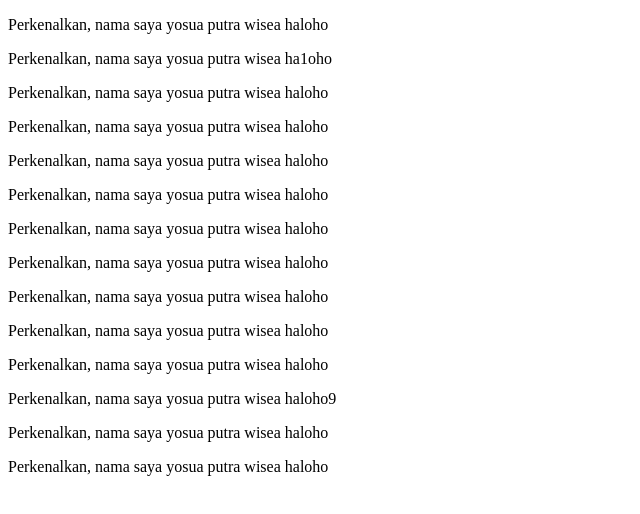
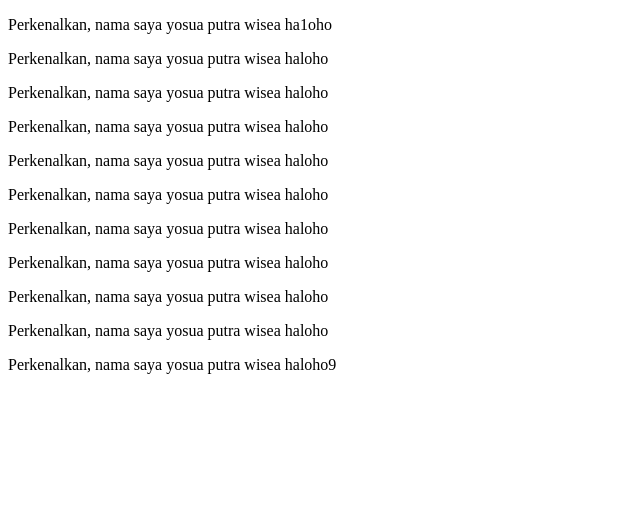
Before and after one commit to YosuaPWH/yosuapwh.github.io, a plain HTML site: page index.html in a window 1280 px wide. Shown: the whole page, without its empty margins (0-640 px from the left). Drawn offline with Linux system fonts and the light colour scheme.

Commit message:
Update index.html

```diff
--- a/index.html
+++ b/index.html
@@ -1,7 +1,5 @@
 <!DOCTYPE html>
 <html lang="en">
-    <p>Perkenalkan, nama saya yosua putra wisea haloho</p>
-
 <head>
     <meta charset="UTF-8">
     <meta http-equiv="X-UA-Compatible" content="IE=edge">
@@ -21,8 +19,4 @@
     <p>Perkenalkan, nama saya yosua putra wisea haloho</p>
     <p>Perkenalkan, nama saya yosua putra wisea haloho9</p>
 </body>
-    <p>Perkenalkan, nama saya yosua putra wisea haloho</p>
-
-    <p>Perkenalkan, nama saya yosua putra wisea haloho</p>
-
 </html>
```
